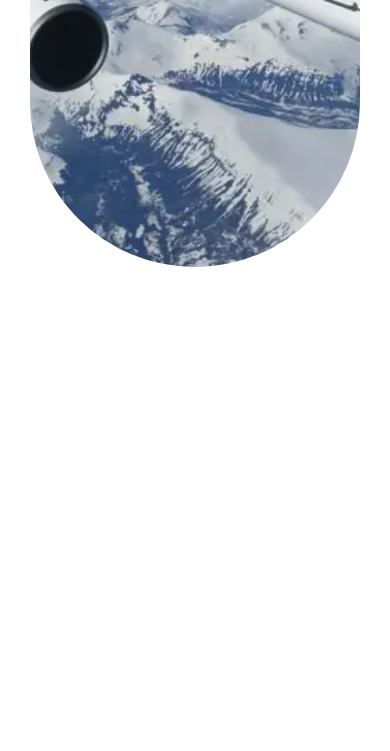
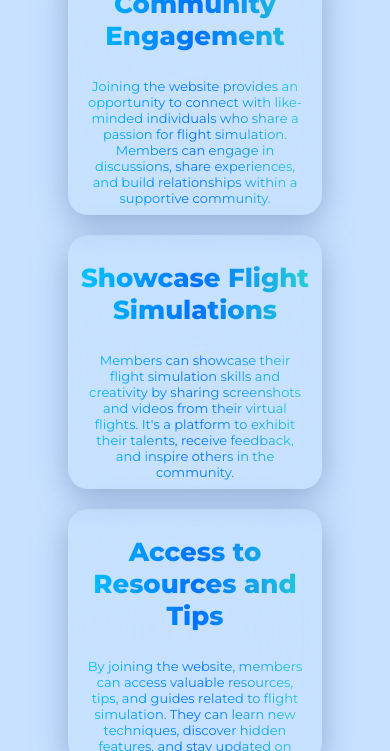
Before and after one commit to nazeeb-gulsar/AirSnap, a plain HTML site: page index.html in a window 390 px wide. Shown: the part 807-1558 px from the top of the page. Before the commit the page ends 1104 px from the top, so only its background shows below. Drawn offline with Linux system fonts and the light colour scheme.

Commit message:
Update index.html

```diff
--- a/index.html
+++ b/index.html
@@ -14,12 +14,31 @@
 <link href="https://fonts.googleapis.com/css2?family=Montserrat:ital,wght@0,100..900;1,100..900&display=swap" rel="stylesheet">
 
 <title>AirSnap</title>
+<body>
     <style>
         body {
             margin: 0;
 
 
 
+        }
+      </style>
+
+
+</head>
+<div class="first1">
+  <div class="navbar">
+      <span class="logo">AirSnap</span>
+      <ul class="nav-items">
+          <li><button><a href="gallery.html">Gallery</a></button></li>
+          <li><button><a href="#">Discord</a></li></button>
+      </ul>
+  </div>
+  </div>
+      <style>
+          body {
+              margin: 0;
+              padding: 0;
           }
           .navbar {
           margin-top: 1em;
@@ -30,7 +49,6 @@
             backdrop-filter: blur( 300px );
             -webkit-backdrop-filter: blur( 300px );
               overflow: hidden;
-
           }
           .navbar .logo {
               color: rgb(37, 194, 214);
@@ -67,27 +85,30 @@
           @media screen and (max-width: 600px) {
               .nav-items {
                   display: inline;
-
               }
               .nav-items li {
                   display: block;
                   margin-top: 1em;
                   margin-bottom: 1em;
-
               }
               .nav-items li a {
                   text-align: left;
-
               }
               .navbar .logo {
                   font-size: 4em;
               }
           }
+          @media screen and (max-width: 730px) {
+    .navbar {
+        margin-left: 2em; /* Adjust this value as needed */
+        margin-right: 2em; /* Adjust this value as needed */
+    }
+}
+
           .logo{
               font-family: "Comic Neue", cursive;
     font-weight: 700;
     font-style: italic;
-
           }
           button{
               border-radius: 100px;
@@ -97,10 +118,89 @@
               border-bottom: white;
               margin-left: 3px;
               background: linear-gradient(to right bottom, #00c6ff, #0072ff, #25d2d6);
+          }
+      </style>
+<br>
+<br>
+<div class="first">
+
+    <center><span class="bigText">A place to snap the air</span></center>
+</div>
+<style>
+    .div2 {
+  color: #ffffff;
+  text-align: center;
+  background-color: #c7e1ff;
+  height: 100vh;
+  width: auto;
+
+  align-items: center;
+  background-position: center;
+  background-size: cover;
+  margin: 0;
+  padding: 0;
+}
+
+.container {
+  display: flex;
+  flex-direction: row;
+  align-items: center;
+  justify-content: center; /* Center the cards horizontally */
+}
+
+.card {
+  margin: 10px; /* Add some space around each card */
+  padding: 10px; /* Add padding to cards for better spacing */
+  text-align: center; /* Center the text within each card */
+}
+
+.card {
+  font-size: small;
+  height: 21em;
+  width: 18em;
+  font-family: Montserrat;
+  border-radius: 20px;
+  box-shadow: 0 8px 32px 0 rgba(112, 138, 187, 0.623);
+  backdrop-filter: blur(100px);
+  -webkit-backdrop-filter: blur(100px);
+  margin: 20px 20px; /* Adjust spacing between cards */
+}
 
 
+
+
+
+.card p {
+  padding: 8px;
+  background: linear-gradient(to right, #00c6ff, #0072ff, #25d2d6);
+       -webkit-background-clip: text;
+       -webkit-text-fill-color: transparent;
+       font-family: "Montserrat", sans-serif
+}
+.smallText{
+        color: white;
+        text-align: center;
+       font-size: 2em;
+       font-weight: 800;
+       background: linear-gradient(to right, #00c6ff, #0072ff, #25d2d6);
+       -webkit-background-clip: text;
+       -webkit-text-fill-color: transparent;
+       font-family: "Montserrat", sans-serif
+}
+@media screen and (max-width: 721px){ /* Adjust breakpoint as needed */
+  .div2{
+    height: fit-content;
+  }
+  .container {
+    flex-direction: column;
   }
 
+  .card {
+    margin: 10px 0px; /* Adjust spacing between cards */
+    height: 18em;
+    width: 18em;
+  }
+  }
 </style>
 <style>
 
@@ -129,35 +229,68 @@
 
 
   }
+
+  .join{
+    height: 15em;
+    background-color:#c7e1ff ;
+    align-items: center;
+    text-align: center;
+ border-radius: 5px;
+    margin-top: 3px;
+    margin-bottom: 3px;
+  }
+footer{
+  height: 10em;
+  width: auto;
+  background-color: #25d2d6;
+}
+ hr{
+  background-color: white;
+  border-color: white;
+}
+
+
   @media screen and (max-width: 500px) {
 .first{
   margin: 30px;
   border-radius: 300px;
-    height: 50em;
+  height: 20em;
   width: AUTO;
       }
   }
 
   </style>
+<div class="div2">
+    <h1 class="bigText" >Why Us?</h1>
 
-</head>
-<body>
-<div class="first1">
-<div class="navbar">
-    <span class="logo">AirSnap</span>
-    <ul class="nav-items">
-        <li><button><a href="#">Gallery</a></button></li>
-        <li><button><a href="#">Discord</a></li></button>
-        <li><button><a href="#">Events</a></li></button>
-    </ul>
+    <div class="container">
+
+      <div class="card">
+        <h1 class="smallText" >Community Engagement</h1>
+        <p>Joining the website provides an opportunity to connect with like-minded individuals who share a passion for flight simulation. Members can engage in discussions, share experiences, and build relationships within a supportive community. </p>
+      </div>
+      <div class="card">
+        <h1 class="smallText" >Showcase Flight Simulations</h1>
+        <p>Members can showcase their flight simulation skills and creativity by sharing screenshots and videos from their virtual flights. It's a platform to exhibit their talents, receive feedback, and inspire others in the community.
+           </div>
+      <div class="card">
+        <h1 class="smallText" >Access to Resources and Tips</h1>
+        <p> By joining the website, members can access valuable resources, tips, and guides related to flight simulation. They can learn new techniques, discover hidden features, and stay updated on the latest trends in the flight simulation world.
+
+        </div>
+    </div>
   </div>
 
-</div>
+  <div class="join">
     <br>
     <br>
-<div class="first">
+    <h1 class="smallText">SO What Are You Waiting For? <br> Join Now!</h1>
+  </div>
+  <footer>
+    <br>
+    <br>
+    <h3 class="smallText">&copy; AirSnap | 2024</h3>
+  </footer>
 
-    <center><span class="bigText">A place to snap the air</span></center>
-</div>
 </body>
 </html>
```
Lines whose indentation alone changed are shown as unchanged.
